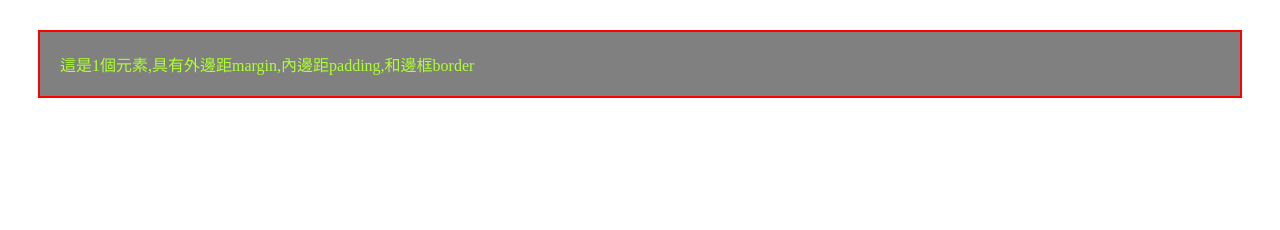
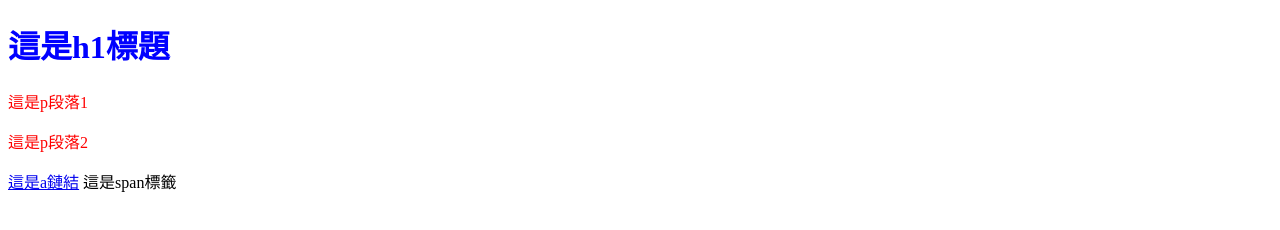
Before and after one commit to jack-li02/Learn_Html, a plain HTML site: page learning/index_css.html in a window 1280 px wide. Drawn offline with Linux system fonts and the light colour scheme.

Commit message:
CSS 選擇器: 用CSS 選擇元素

```diff
--- a/learning/index_css.html
+++ b/learning/index_css.html
@@ -3,19 +3,29 @@
 <head>
     <meta charset="UTF-8">
     <meta name="viewport" content="width=device-width, initial-scale=1.0">
-    <title>CSS中的內邊距 Padding</title>
+    <title>CSS 選擇器: 用CSS 選擇元素</title>
     <style>
-        .mydiv{
-            margin: 30px;
-            /* padding用法同margin可分別設定上右下左  */
-            padding: 20px;
-            border: 2px solid red;
-            color: greenyellow;
-            background-color: grey;
+        /* 選擇元素{
+            屬性: 值
+        } */
+        h1 {
+            color: blue;
+        }
+        p {
+            color: red;
+        }
+        a {
+            text-decoration: underline;
         }
     </style>
 </head>
 <body>
-    <div class="mydiv">這是1個元素,具有外邊距margin,內邊距padding,和邊框border</div>
+    <div>
+        <h1>這是h1標題</h1>
+        <p>這是p段落1</p>
+        <p>這是p段落2</p>
+        <a href="#">這是a鏈結</a>
+        <span>這是span標籤</span>
+    </div>
 </body>
 </html>
```
